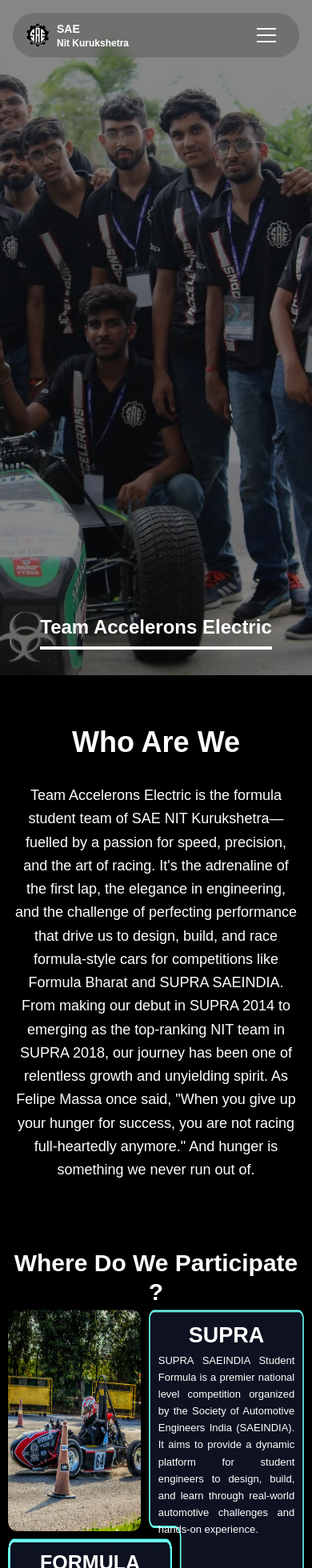
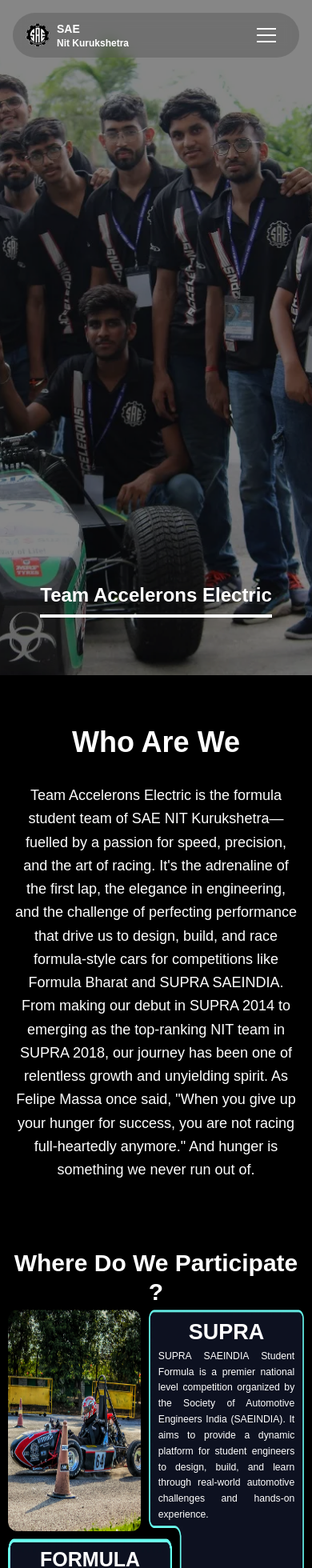
Before and after one commit to VipulGoyal95/SAE-NITKKR, a Next.js app: page /accelerons in a window 390 px wide. Shown: the top 1960 px of the page at 80% size. Built offline with nearby package versions, Linux system fonts and the light colour scheme.

Commit message:
made some changes

```diff
--- a/app/components/Herosection.jsx
+++ b/app/components/Herosection.jsx
@@ -80,7 +80,7 @@
           </motion.div>
           <div className="absolute inset-0 bg-black/30" />
 
-          <div className="absolute inset-0 flex items-end justify-center py-8 px-8 md:px-16">
+          <div className="absolute inset-0 flex items-end justify-center py-8 px-8 max-[450px]:mb-10 md:px-16">
             <div className="relative">
               <motion.h1 className="text-4xl md:text-6xl lg:text-7xl font-bold text-white text-center max-[460px]:text-2xl"
                 initial={{ y: 20, opacity: 0 }}
--- a/app/components/Participation.jsx
+++ b/app/components/Participation.jsx
@@ -70,7 +70,7 @@
         />
         {/* Content panel inside the border */}
         <motion.div
-          className="absolute inset-6 rounded-lg p-4 flex flex-col justify-start max-[1038px]:p-3 max-[757px]:p-1 max-[657px]:p-0 max-[460px]:inset-3"
+          className="absolute inset-6 rounded-lg p-4 flex flex-col justify-start max-[1038px]:p-3 max-[757px]:p-1 max-[657px]:p-0 max-[460px]:inset-3 max-[460px]:inset-y-2"
           initial={{ opacity: 0, y: 20 }}
           whileInView={{ opacity: 1, y: 0 }}
           viewport={{ once: true, margin: "-100px" }}
@@ -86,7 +86,7 @@
             {team.top}
           </motion.h3>
           <motion.p
-            className="mt-4 text-[18px] text-white leading-relaxed text-justify max-[896px]:mt-2 max-[858px]:text-[17px] max-[714px]:text-[16px] max-[657px]:text-[15px] max-[637px]:mt-0 max-[530px]:text-[13px]"
+            className="mt-4 text-[18px] text-white leading-relaxed text-justify max-[896px]:mt-2 max-[858px]:text-[17px] max-[714px]:text-[16px] max-[657px]:text-[15px] max-[637px]:mt-0 max-[530px]:text-[13px] max-[450px]:text-[12.2px]"
             initial={{ opacity: 0, y: 20 }}
             whileInView={{ opacity: 1, y: 0 }}
             viewport={{ once: true, margin: "-100px" }}
@@ -115,7 +115,7 @@
         //   className="object-cover"
         />
         <motion.div
-          className="absolute inset-6 rounded-lg p-6 flex flex-col justify-start max-[1038px]:p-3 max-[757px]:p-1 max-[657px]:p-0 max-[460px]:inset-3"
+          className="absolute inset-6 rounded-lg p-6 flex flex-col justify-start max-[1038px]:p-3 max-[757px]:p-1 max-[657px]:p-0 max-[460px]:inset-3 max-[460px]:inset-y-2"
           initial={{ opacity: 0, y: 20 }}
           whileInView={{ opacity: 1, y: 0 }}
           viewport={{ once: true, margin: "-100px" }}
@@ -131,7 +131,7 @@
             {team.bottom}
           </motion.h3>
           <motion.p
-            className="mt-4 text-[18px] text-white leading-relaxed text-justify max-[896px]:mt-2 max-[858px]:text-[17px] max-[714px]:text-[16px] max-[657px]:text-[15px] max-[637px]:mt-0 max-[530px]:text-[13px]"
+            className="mt-4 text-[18px] text-white leading-relaxed text-justify max-[896px]:mt-2 max-[858px]:text-[17px] max-[714px]:text-[16px] max-[657px]:text-[15px] max-[637px]:mt-0 max-[530px]:text-[13px] max-[460px]:text-[12.2px]"
             initial={{ opacity: 0, y: 20 }}
             whileInView={{ opacity: 1, y: 0 }}
             viewport={{ once: true, margin: "-100px" }}
--- a/app/loading.jsx
+++ b/app/loading.jsx
@@ -1,19 +1,32 @@
 'use client';
 import dynamic from 'next/dynamic';
+import { Suspense } from 'react';
 
 const Player = dynamic(() => import('@lottiefiles/react-lottie-player').then(mod => mod.Player), {
-  ssr: false
+  ssr: false,
+  loading: () => (
+    <div className="fixed inset-0 bg-black z-[9999] flex items-center justify-center">
+      <div className="h-[200px] w-[200px] animate-pulse bg-white/10 rounded-full" />
+    </div>
+  )
 });
 
 export default function Loading() {
   return (
     <div className="fixed inset-0 bg-black z-[9999] flex items-center justify-center">
+      <Suspense fallback={
+        <div className="h-[200px] w-[200px] animate-pulse bg-white/10 rounded-full" />
+      }>
         <Player
           autoplay
           loop
           src="/services.json"
           style={{ height: '200px', width: '200px', filter: 'invert(1)' }}
+          onError={(error) => {
+            console.error('Lottie animation error:', error);
+          }}
         />
+      </Suspense>
     </div>
   );
 }
```
Lines whose indentation alone changed are shown as unchanged.
